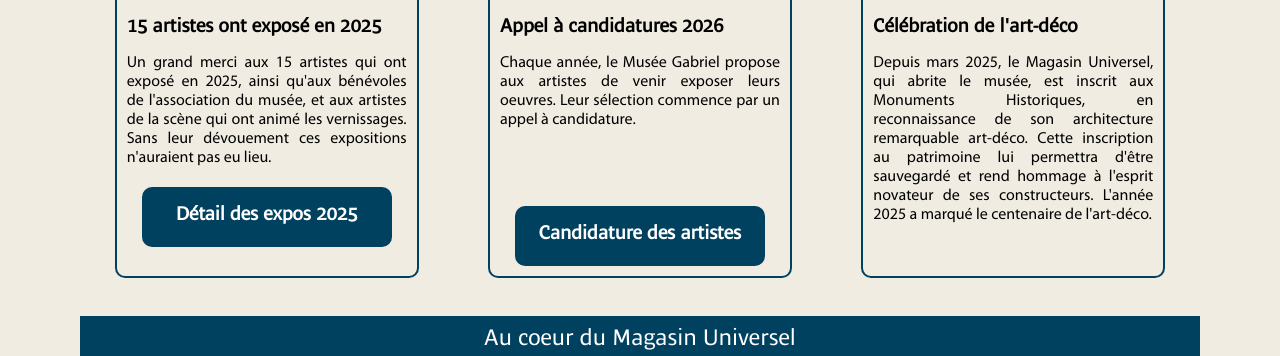
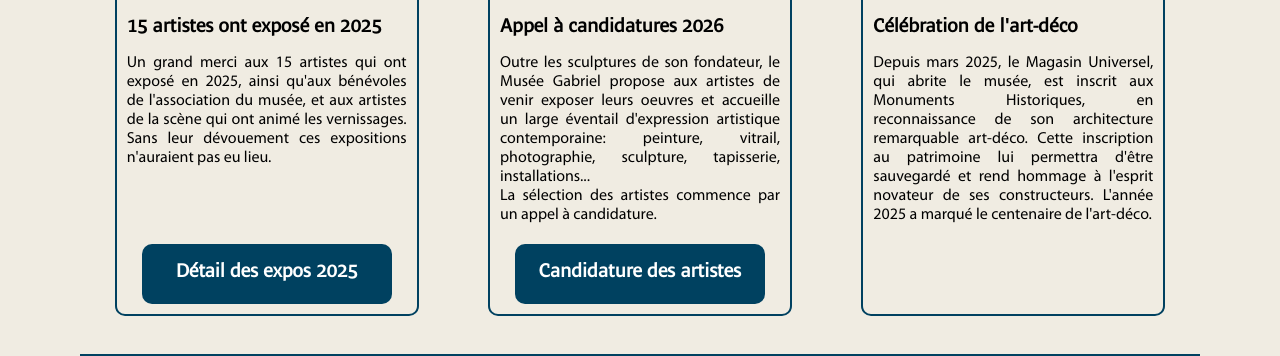
Before and after one commit to MilaineMicoton/musee_gabriel, a plain HTML site: page index.html in a window 1280 px wide. Shown: the part 1470-1826 px from the top of the page. Drawn offline with Linux system fonts and the light colour scheme.

Commit message:
live coup de projecteur 2025

```diff
--- a/index.html
+++ b/index.html
@@ -135,6 +135,9 @@
                         ces expositions n'auraient pas eu lieu.
                         <br>
                         <br>
+                        <br>
+                        <br>
+                        <br>
                     </p>
                     <h4></h4>
                     <div class="bouton-vers-programme-saison">
@@ -148,11 +151,10 @@
                     <article>
                     <h3>Appel à candidatures 2026</h3>
                     <div>&nbsp;</div>
-                    <p>Chaque année, le Musée Gabriel propose aux artistes de venir exposer leurs oeuvres.
-                        Leur sélection commence par un appel à candidature.
-                        <br>
-                        <br>
-                        <br>
+                    <p>Outre les sculptures de son fondateur, le Musée Gabriel propose aux artistes de venir exposer leurs oeuvres et
+                        accueille un large éventail d'expression artistique contemporaine: peinture, vitrail, photographie,
+                        sculpture, tapisserie, installations...<br>
+                        La sélection des artistes commence par un appel à candidature.
                         <br>
                         <br>
                     </p>
```
Also changed, not shown: Candidater.html (+1 -1 lines), Photo inscription Monuments Historiques.JPG (added).
